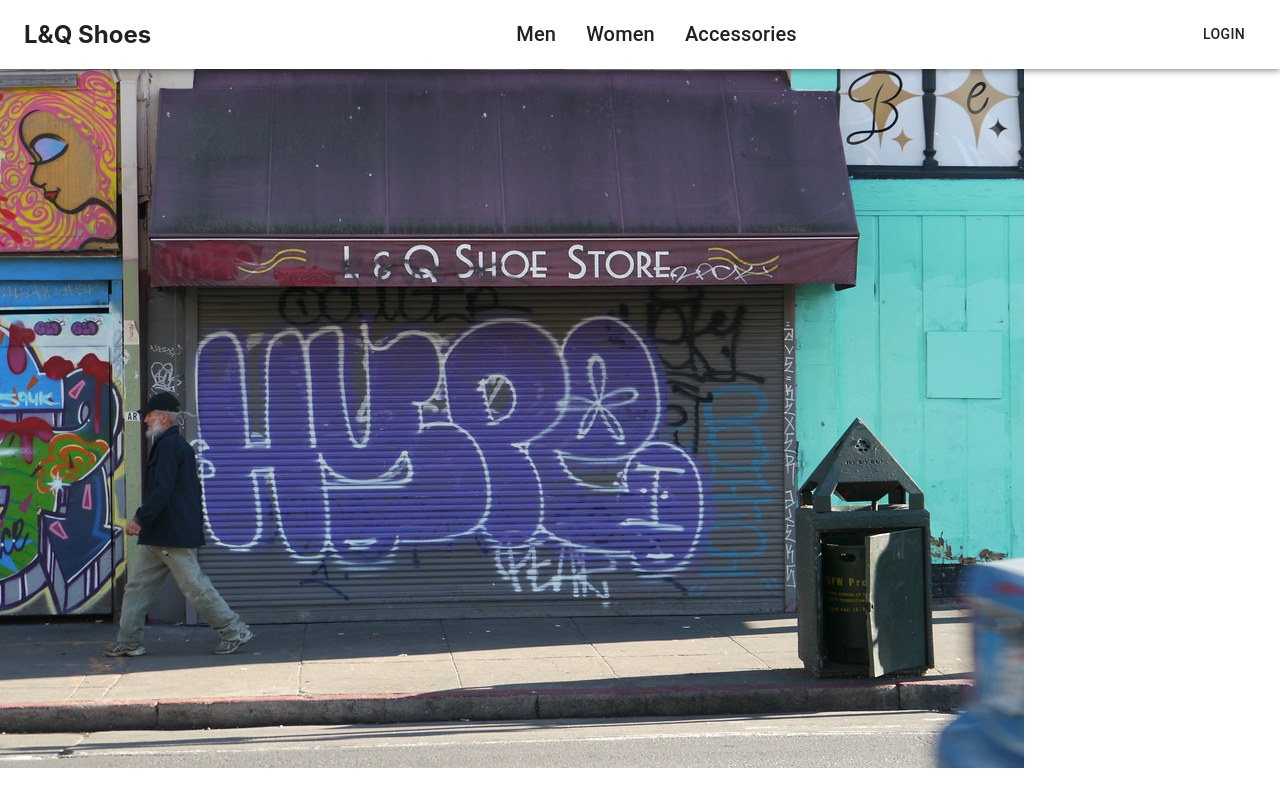
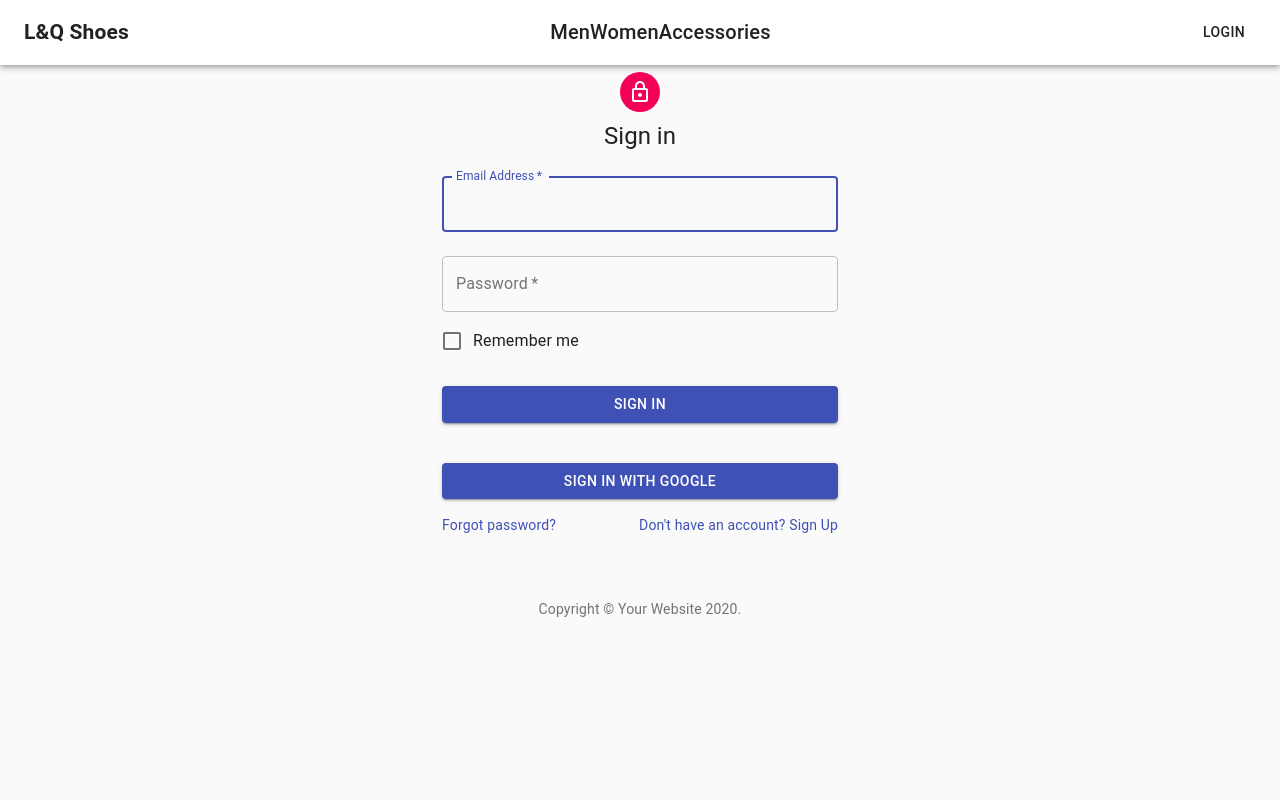
Before and after one commit to rluong003/shoe-store, a React (Create React App) app: page /registration-login in a window 1280 px wide. Built offline with nearby package versions, Linux system fonts and the light colour scheme; no server answers.

Commit message:
firebase authentication & login page

```diff
--- a/src/App.js
+++ b/src/App.js
@@ -1,17 +1,45 @@
-import React from 'react';
-import './App.css';
+import React, {useState, useEffect,useRef} from "react";
+import "./App.css";
 
-import bImage from "./images/l&q.jpg";
+import { BrowserRouter, Switch, Route } from "react-router-dom";
 
-import Homepage from "./pages/homepage/homepage.jsx"
+import Homepage from "./pages/homepage/homepage.jsx";
+import ButtonAppBar from "./components/navbar/navbar.jsx";
+import registrationLogin from "./components/registration-login/registration-login.jsx";
+
+import {auth} from './firebase/firebase.utils';
 
 function App() {
+
+const [currentUser, setUser] = useState({
+  curUser: null
+});
+
+const unsubscribeFromAuth = useRef(null);
+
+useEffect( () => {
+
+return unsubscribeFromAuth.current = auth.onAuthStateChanged(user => {
+  setUser({curUser: user});
+
+});
+
+}, [] );
+
   return (
-    <div >
-    <Homepage />
-    <img src={bImage} alt="l&q shoes" ></img>
+    <div>
+      <ButtonAppBar currentUser ={currentUser}/>
+      <BrowserRouter>
+        <Switch>
+          <Route exact path="/" component={Homepage} />
+          <Route path="/registration-login" component={registrationLogin} />
+
+        </Switch>
+      </BrowserRouter>
     </div>
   );
+
+
 }
 
 export default App;
--- a/src/components/navbar/navbar.jsx
+++ b/src/components/navbar/navbar.jsx
@@ -1,12 +1,17 @@
 import React from "react";
 import { makeStyles } from "@material-ui/core/styles";
-import { palette } from "@material-ui/system";
 import AppBar from "@material-ui/core/AppBar";
 import Toolbar from "@material-ui/core/Toolbar";
 import Typography from "@material-ui/core/Typography";
 import Button from "@material-ui/core/Button";
 import { Link } from "@material-ui/core/";
+import {MemoryRouter as Router} from 'react-router-dom';
+import {Link as RouterLink } from 'react-router-dom';
+import {withRouter } from 'react-router-dom';
 
+import {auth} from '../../firebase/firebase.utils';
+
+// eslint-disable-next-line no-unused-vars
 const useStyles = makeStyles(theme => ({
   root: {
     flexGrow: 1,
@@ -20,31 +25,42 @@
   }
 }));
 
-export default function ButtonAppBar() {
+// eslint-disable-next-line react/prop-types
+export default function ButtonAppBar({currentUser}) {
   const classes = useStyles();
 
+  console.log();
   return (
+      <Router>
     <div className={classes.root}>
       <AppBar color='white' position="fixed">
         <Toolbar >
-          <Link href="/" onClick="" color="inherit" underline="none">
+          <Link component={RouterLink} to="/" color="inherit" underline="none">
             <h2> L&Q Shoes </h2>
           </Link>
           <Typography align="center" variant="h6" className={classes.title}>
-            <Link className={classes.links} href="/" onClick="" color="inherit">
+            <Link component={RouterLink} to="/"  color="inherit" underline="none">
               Men
             </Link>
-            <Link className={classes.links} href="/" onClick="" color="inherit">
+            <Link component={RouterLink} to="/"  color="inherit" underline="none">
               Women
             </Link>
-            <Link className={classes.links} href="/" onClick="" color="inherit">
+            <Link component={RouterLink} to="/acessories" color="inherit" underline="none">
               Accessories
             </Link>
           </Typography>
+            {currentUser.curUser ?
+            <div>
+            <Button onClick={() => auth.signOut()} color="inherit">Log Out</Button>
 
-          <Button color="inherit">Login</Button>
+            </div>
+            :
+            <Button component={RouterLink} to="/registration-login" color="inherit">Login</Button>
+
+            }
         </Toolbar>
       </AppBar>
     </div>
+    </Router>
   );
 }
--- /dev/null
+++ b/src/components/registration-login/registration-login.jsx
@@ -0,0 +1,14 @@
+import React from "react";
+
+import SignIn from "../../components/signIn/signIn.jsx";
+
+
+const RegistrationLogin = () => {
+    return(
+    <div>
+        <SignIn />
+    </div>
+    )
+}
+
+export default RegistrationLogin;
--- /dev/null
+++ b/src/components/signIn/signIn.jsx
@@ -0,0 +1,129 @@
+import React from 'react';
+import Avatar from '@material-ui/core/Avatar';
+import Button from '@material-ui/core/Button';
+import CssBaseline from '@material-ui/core/CssBaseline';
+import TextField from '@material-ui/core/TextField';
+import FormControlLabel from '@material-ui/core/FormControlLabel';
+import Checkbox from '@material-ui/core/Checkbox';
+import Link from '@material-ui/core/Link';
+import Grid from '@material-ui/core/Grid';
+import Box from '@material-ui/core/Box';
+import LockOutlinedIcon from '@material-ui/icons/LockOutlined';
+import Typography from '@material-ui/core/Typography';
+import { makeStyles } from '@material-ui/core/styles';
+import Container from '@material-ui/core/Container';
+
+
+import { signInWithGoogle } from '../../firebase/firebase.utils';
+
+function Copyright() {
+  return (
+    <Typography variant="body2" color="textSecondary" align="center">
+      {'Copyright © '}
+      <Link color="inherit" href="https://material-ui.com/">
+        Your Website
+      </Link>{' '}
+      {new Date().getFullYear()}
+      {'.'}
+    </Typography>
+  );
+}
+
+const useStyles = makeStyles(theme => ({
+  paper: {
+    marginTop: theme.spacing(8),
+    display: 'flex',
+    flexDirection: 'column',
+    alignItems: 'center',
+  },
+  avatar: {
+    margin: theme.spacing(1),
+    backgroundColor: theme.palette.secondary.main,
+  },
+  form: {
+    width: '100%', // Fix IE 11 issue.
+    marginTop: theme.spacing(1),
+  },
+  submit: {
+    margin: theme.spacing(3, 0, 2),
+  },
+}));
+
+export default function SignIn() {
+  const classes = useStyles();
+
+  return (
+    <Container component="main" maxWidth="xs">
+      <CssBaseline />
+      <div className={classes.paper}>
+        <Avatar className={classes.avatar}>
+          <LockOutlinedIcon />
+        </Avatar>
+        <Typography component="h1" variant="h5">
+          Sign in
+        </Typography>
+        <form className={classes.form} noValidate>
+          <TextField
+            variant="outlined"
+            margin="normal"
+            required
+            fullWidth
+            id="email"
+            label="Email Address"
+            name="email"
+            autoComplete="email"
+            autoFocus
+          />
+          <TextField
+            variant="outlined"
+            margin="normal"
+            required
+            fullWidth
+            name="password"
+            label="Password"
+            type="password"
+            id="password"
+            autoComplete="current-password"
+          />
+          <FormControlLabel
+            control={<Checkbox value="remember" color="primary" />}
+            label="Remember me"
+          />
+          <Button
+            type="submit"
+            fullWidth
+            variant="contained"
+            color="primary"
+            className={classes.submit}
+          >
+            Sign In
+          </Button>
+          <Button
+            onClick={signInWithGoogle}
+            fullWidth
+            variant="contained"
+            color="primary"
+            className={classes.submit}
+          >
+            Sign In With Google
+          </Button>
+          <Grid container>
+            <Grid item xs>
+              <Link href="#" variant="body2">
+                Forgot password?
+              </Link>
+            </Grid>
+            <Grid item>
+              <Link href="#" variant="body2">
+                {"Don't have an account? Sign Up"}
+              </Link>
+            </Grid>
+          </Grid>
+        </form>
+      </div>
+      <Box mt={8}>
+        <Copyright />
+      </Box>
+    </Container>
+  );
+}
--- /dev/null
+++ b/src/firebase/firebase.utils.js
@@ -0,0 +1,28 @@
+import firebase from 'firebase/app';
+import 'firebase/firestore';
+import 'firebase/auth';
+
+const firebaseConfig = {
+    apiKey: "AIzaSyBj-atTGRbTJLI_JR-4K-T1zeXlIgN6ExE",
+    authDomain: "shoe-store-71b4a.firebaseapp.com",
+    databaseURL: "https://shoe-store-71b4a.firebaseio.com",
+    projectId: "shoe-store-71b4a",
+    storageBucket: "shoe-store-71b4a.appspot.com",
+    messagingSenderId: "1042519397722",
+    appId: "1:1042519397722:web:521435fb22bb1c20ddcf63",
+    measurementId: "G-FTWHNDBF96"
+};
+
+firebase.initializeApp(firebaseConfig);
+
+export const auth = firebase.auth();
+
+export const firestore = firebase.firestore();
+
+const provider = new firebase.auth.GoogleAuthProvider();
+
+provider.setCustomParameters({prompt: 'select_account'});
+
+export const signInWithGoogle = () => auth.signInWithPopup(provider);
+
+export default firebase;
--- a/src/pages/homepage/homepage.jsx
+++ b/src/pages/homepage/homepage.jsx
@@ -1,11 +1,12 @@
 import React from "react";
 
-import ButtonAppBar from "../../components/navbar/navbar.jsx"
 
+import bImage from "../../images/l&q.jpg";
 
 const Homepage = () => (
   <div >
-  <ButtonAppBar />
+  <img src={bImage} alt="l&q shoes" ></img>
+
   </div>
 );
 
```
Also changed, not shown: package.json (+8 -1 lines), 2 other files (tests, documents, lock files or other folders).
